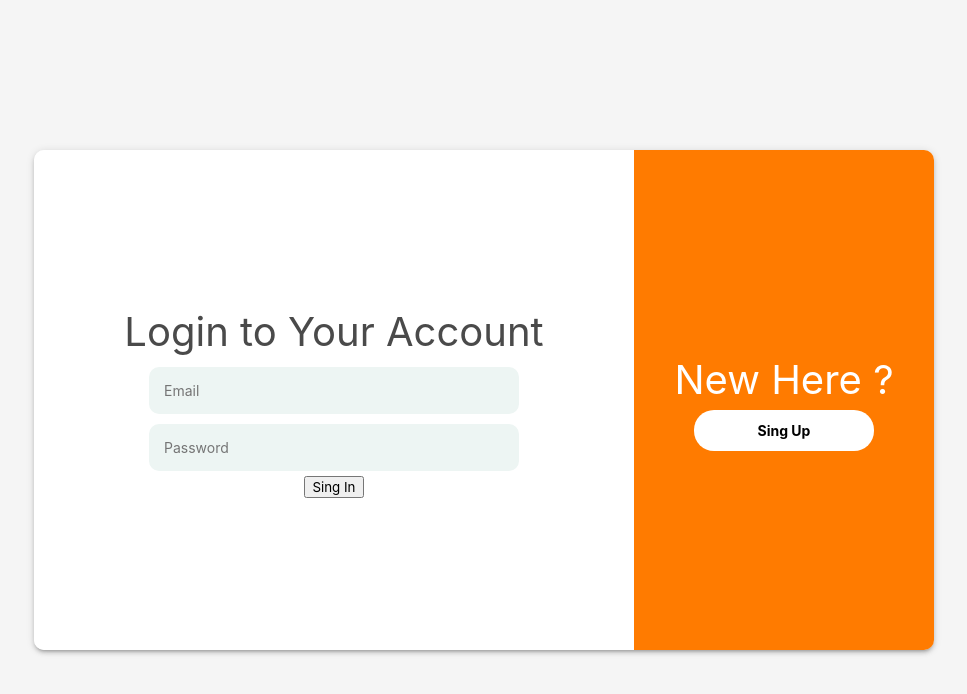
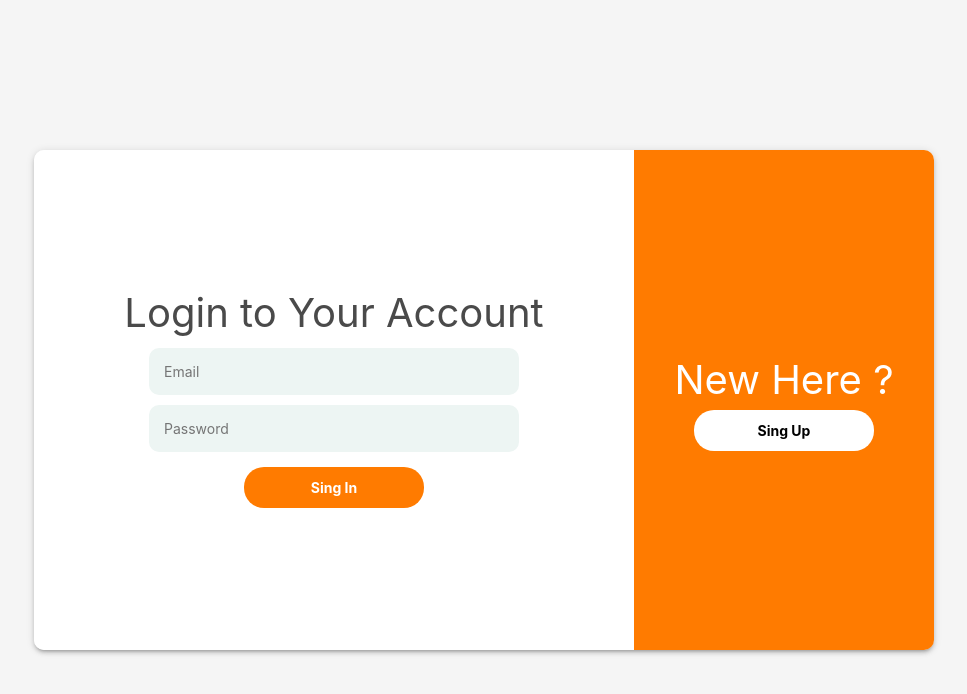
Before and after one commit to LaluFirrizqi/projecttwl_2100016079, a React (Create React App) app in the folder Frontend/: page /login in a window 1280 px wide. Shown: the top 694 px of the page, without its empty margins (156-1123 px from the left). Built offline with nearby package versions, Linux system fonts and the light colour scheme.

Commit message:
first commit

```diff
--- a/Frontend/src/components/Login/index.jsx
+++ b/Frontend/src/components/Login/index.jsx
@@ -54,7 +54,7 @@
 							className={styles.input}
 						/>
 						{error && <div className={styles.error_msg}>{error}</div>}
-						<button type="submit" className={styles.green_btn}>
+						<button type="submit" className={styles.orange_btn}>
 							Sing In
 						</button>
 					</form>
```
